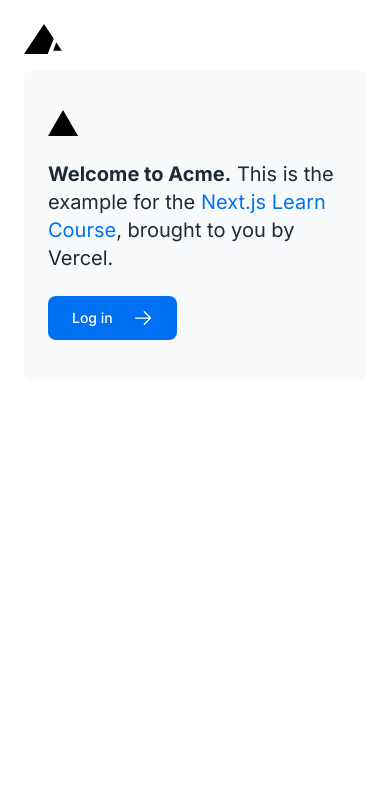
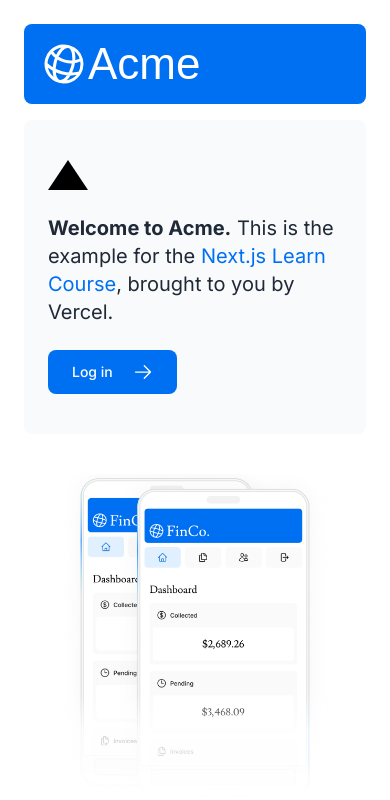
Before and after one commit to smondragondev/nextjs-dashboard, a Next.js app: page / in a window 390 px wide. Shown: the top 800 px of the page. Built offline with nearby package versions, Linux system fonts and the light colour scheme; a web font is replaced by a local one.

Commit message:
Add responsive hero images and update layout structure

```diff
--- a/app/page.tsx
+++ b/app/page.tsx
@@ -3,17 +3,18 @@
 import Link from 'next/link';
 import styles from '@/app/ui/home.module.css';
 import {lusitana} from '@/app/ui/fonts';
+import Image from 'next/image';
 
 export default function Page() {
   return (
     <main className="flex min-h-screen flex-col p-6">
-      <div className={styles.shape}>
+      <div className="flex h-20 shrink-0 items-end rounded-lg bg-blue-500 p-4 md:h-52">
         <AcmeLogo />
       </div>
       <div className="mt-4 flex grow flex-col gap-4 md:flex-row">
         <div className="flex flex-col justify-center gap-6 rounded-lg bg-gray-50 px-6 py-10 md:w-2/5 md:px-20">
           <div
-            className="relative w-0 h-0 border-l-[15px] border-r-[15px] border-b-[26px] border-l-transparent border-r-transparent border-b-black"
+            className={styles.shape}
           />
           <p className={`${lusitana} text-xl text-gray-800 md:text-3xl md:leading-normal`}>
             <strong>Welcome to Acme.</strong> This is the example for the{' '}
@@ -31,6 +32,20 @@
         </div>
         <div className="flex items-center justify-center p-6 md:w-3/5 md:px-28 md:py-12">
           {/* Add Hero Images Here */}
+          <Image
+            src="/hero-desktop.png"
+            width={1000}
+            height={760}
+            className="hidden md:block"
+            alt="Screenshots of the dashboard project showing desktop version"
+          />
+          <Image
+            src="/hero-mobile.png"
+            width={560}
+            height={620}
+            className="block md:hidden"
+            alt="Screenshots of the dashboard project showing mobile version"
+          />
         </div>
       </div>
     </main>
```
